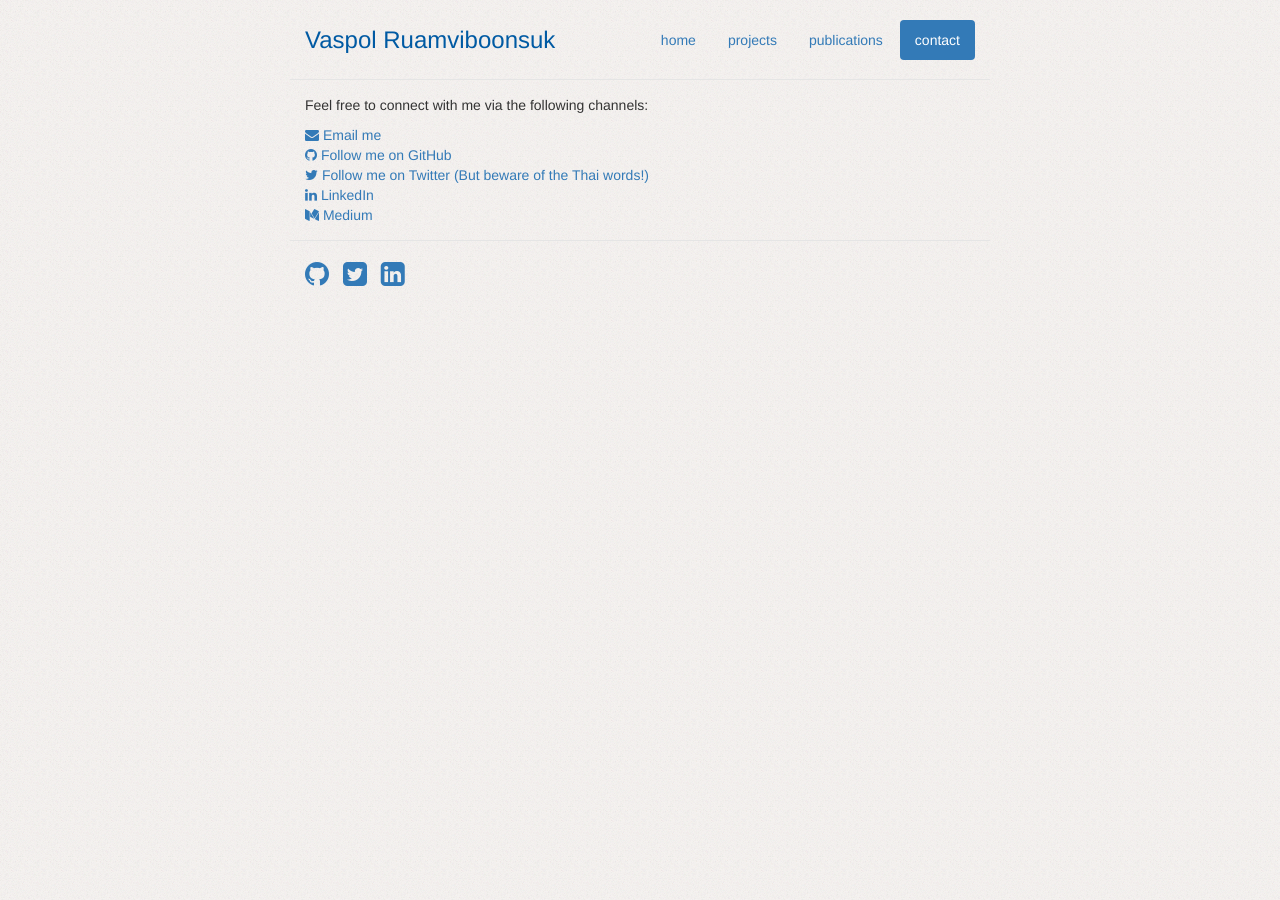
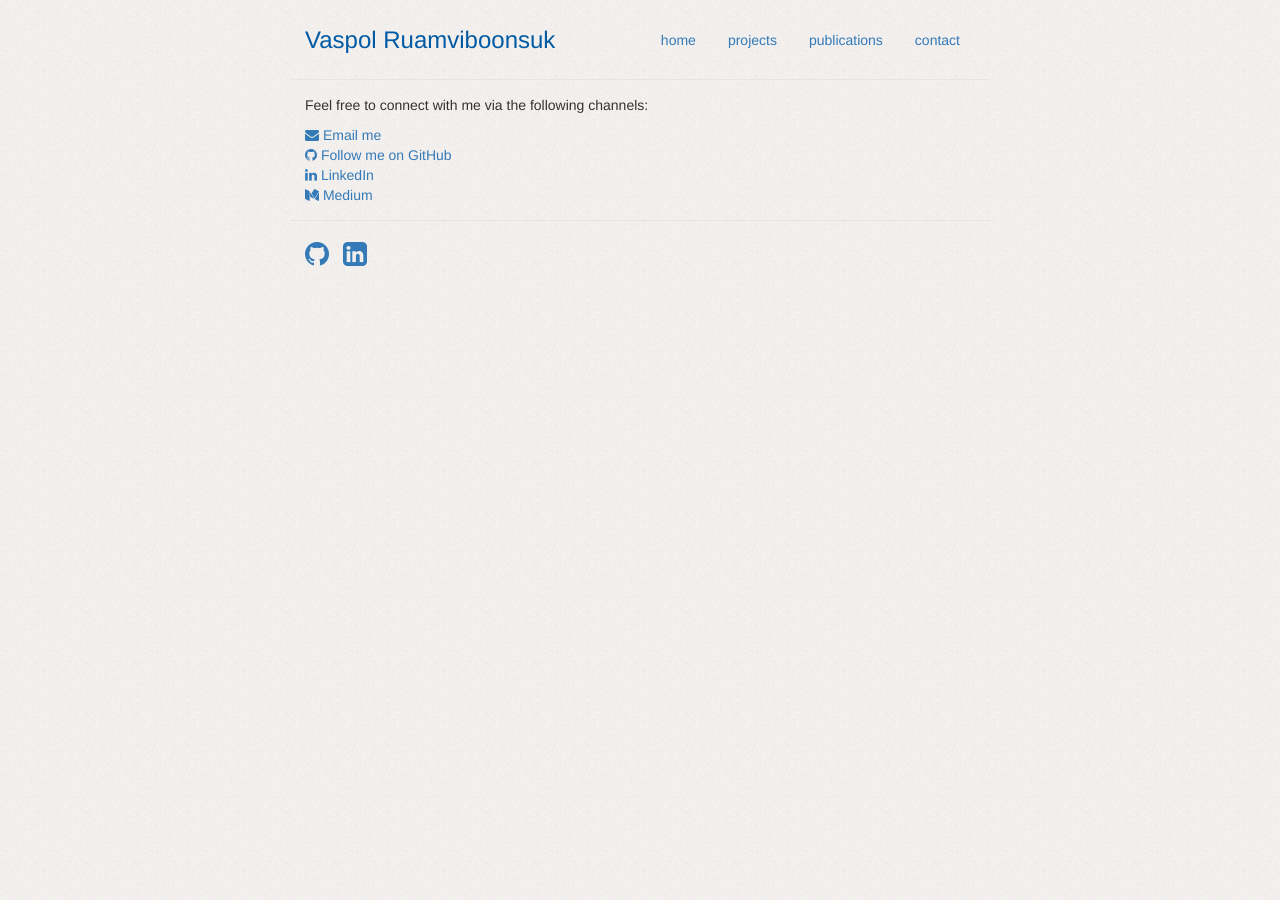
Before and after one commit to paivaspol/paivaspol.github.io, a Jekyll site: the page built from contact.html, in a window 1280 px wide. Built offline with Jekyll 4.4.1, drawn with Linux system fonts in a browser that asks for light colours; nearby versions of some CDN libraries.

Commit message:
Updated dependencies and remove twitter

```diff
--- a/_config.yml
+++ b/_config.yml
@@ -1,6 +1,5 @@
 name: Vaspol Ruamviboonsuk
 author: Vaspol Ruamviboonsuk
-twitter: '@paivaspol'
 github: 'paivaspol'
 
 url: http://paivaspol.github.io
@@ -12,10 +11,10 @@ highlighter: rouge
 
 navigation:
   - title: home
-    link: /
+    link: index.html
   - title: projects
-    link: /projects.html
+    link: projects.html
   - title: publications
-    link: /publications.html
+    link: publications.html
   - title: contact
-    link: /contact.html
+    link: contact.html
--- a/_layouts/default.html
+++ b/_layouts/default.html
@@ -5,15 +5,15 @@
     <meta http-equiv="X-UA-Compatible" content="IE=edge,chrome=1">
     <title>{{ page.title }}</title>
     <meta name="viewport" content="width=device-width">
-      <!-- Bootstrap -->
+
     <!-- Latest compiled and minified CSS -->
-      <link rel="stylesheet" href="https://maxcdn.bootstrapcdn.com/bootstrap/3.3.2/css/bootstrap.min.css">
+    <link rel="stylesheet" href="https://maxcdn.bootstrapcdn.com/bootstrap/3.3.7/css/bootstrap.min.css" integrity="sha384-BVYiiSIFeK1dGmJRAkycuHAHRg32OmUcww7on3RYdg4Va+PmSTsz/K68vbdEjh4u" crossorigin="anonymous">
 
     <!-- Optional theme -->
-      <link rel="stylesheet" href="https://maxcdn.bootstrapcdn.com/bootstrap/3.3.2/css/bootstrap-theme.min.css">
+    <link rel="stylesheet" href="https://maxcdn.bootstrapcdn.com/bootstrap/3.3.7/css/bootstrap-theme.min.css" integrity="sha384-rHyoN1iRsVXV4nD0JutlnGaslCJuC7uwjduW9SVrLvRYooPp2bWYgmgJQIXwl/Sp" crossorigin="anonymous">
 
     <!-- Latest compiled and minified JavaScript -->
-      <script src="https://maxcdn.bootstrapcdn.com/bootstrap/3.3.2/js/bootstrap.min.js"></script>
+    <script src="https://maxcdn.bootstrapcdn.com/bootstrap/3.3.7/js/bootstrap.min.js" integrity="sha384-Tc5IQib027qvyjSMfHjOMaLkfuWVxZxUPnCJA7l2mCWNIpG9mGCD8wGNIcPD7Txa" crossorigin="anonymous"></script>
 
     <!-- HTML5 shim and Respond.js IE8 support of HTML5 elements and media queries -->
     <!--[if lt IE 9]>
@@ -24,7 +24,7 @@
     <!-- Font Awesome -->
     <link rel="stylesheet" href="//maxcdn.bootstrapcdn.com/font-awesome/4.3.0/css/font-awesome.min.css">
     <!-- Custom CSS -->
-      <link rel="stylesheet" href="/css/main.css">
+    <link rel="stylesheet" href="css/main.css">
   </head>
   <body>
 
@@ -52,7 +52,6 @@
         <div class="contact">
           <ul class="list-inline">
             <li><a href="https://github.com/paivaspol"><i class="fa fa-github fa-2x"></i></a></li>
-              <li><a href="https://twitter.com/paivaspol"><i class="fa fa-twitter-square fa-2x"></i></a></li>
             <li><a href="https://www.linkedin.com/pub/vaspol-ruamviboonsuk/24/8b8/789"><i class="fa fa-linkedin-square fa-2x"></i></a></li>
           </ul>
         </div>
--- a/contact.html
+++ b/contact.html
@@ -8,7 +8,6 @@ title: Contact
 <ul class="list-unstyled">
   <li><a href="mailto:vaspol@umich.edu"><i class="fa fa-envelope fa-1x"></i> Email me</a></li>
   <li><a href="https://github.com/paivaspol"><i class="fa fa-github fa-1x"></i> Follow me on GitHub</a></li>
-  <li><a href="https://twitter.com/paivaspol"><i class="fa fa-twitter fa-1x"></i> Follow me on Twitter (But beware of the Thai words!)</a></li>
   <li><a href="https://www.linkedin.com/pub/vaspol-ruamviboonsuk/24/8b8/789"><i class="fa fa-linkedin fa-1x"></i> LinkedIn</a></li>
   <li><a href="https://medium.com/@paivaspol"><i class="fa fa-medium"></i> Medium</a></li>
 </ul>
```
Lines whose indentation alone changed are shown as unchanged.
